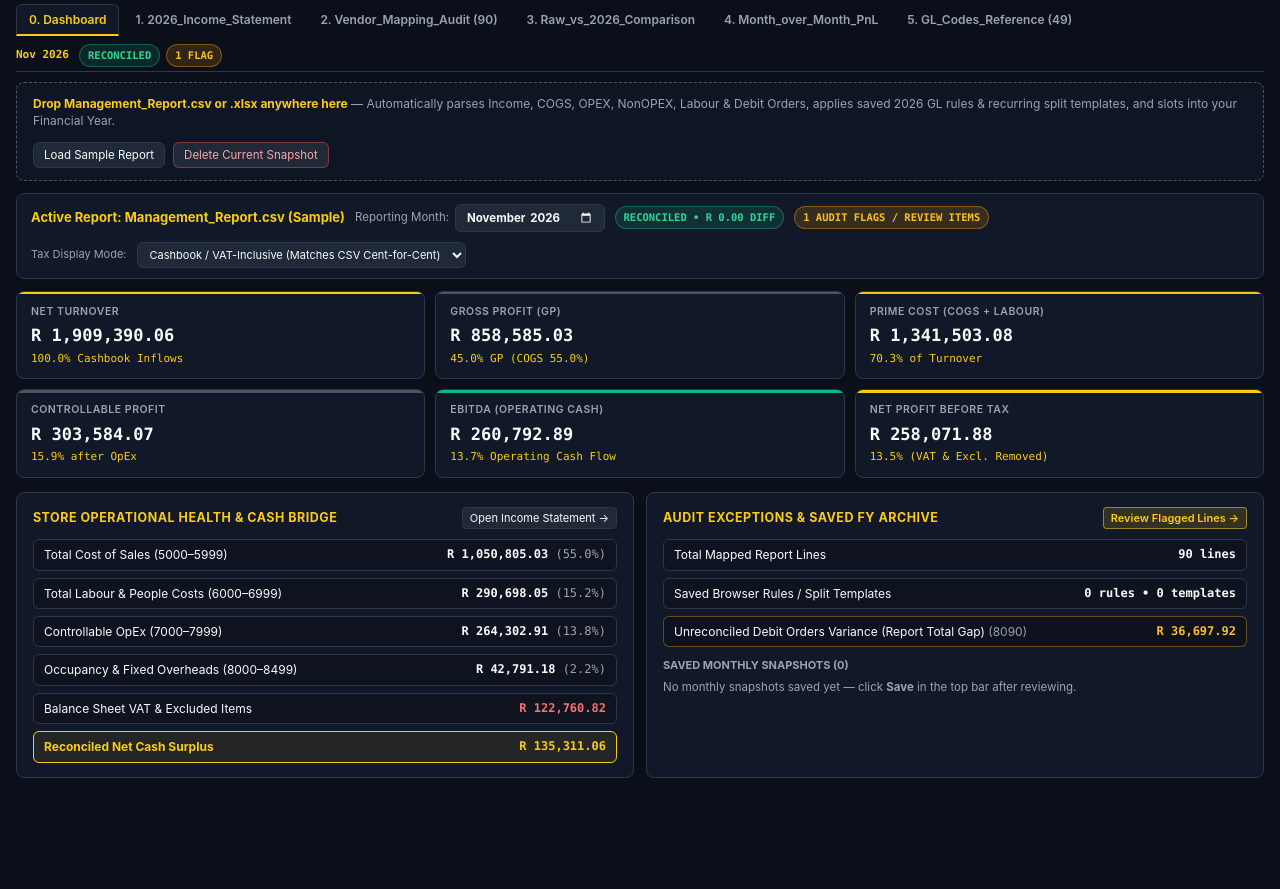
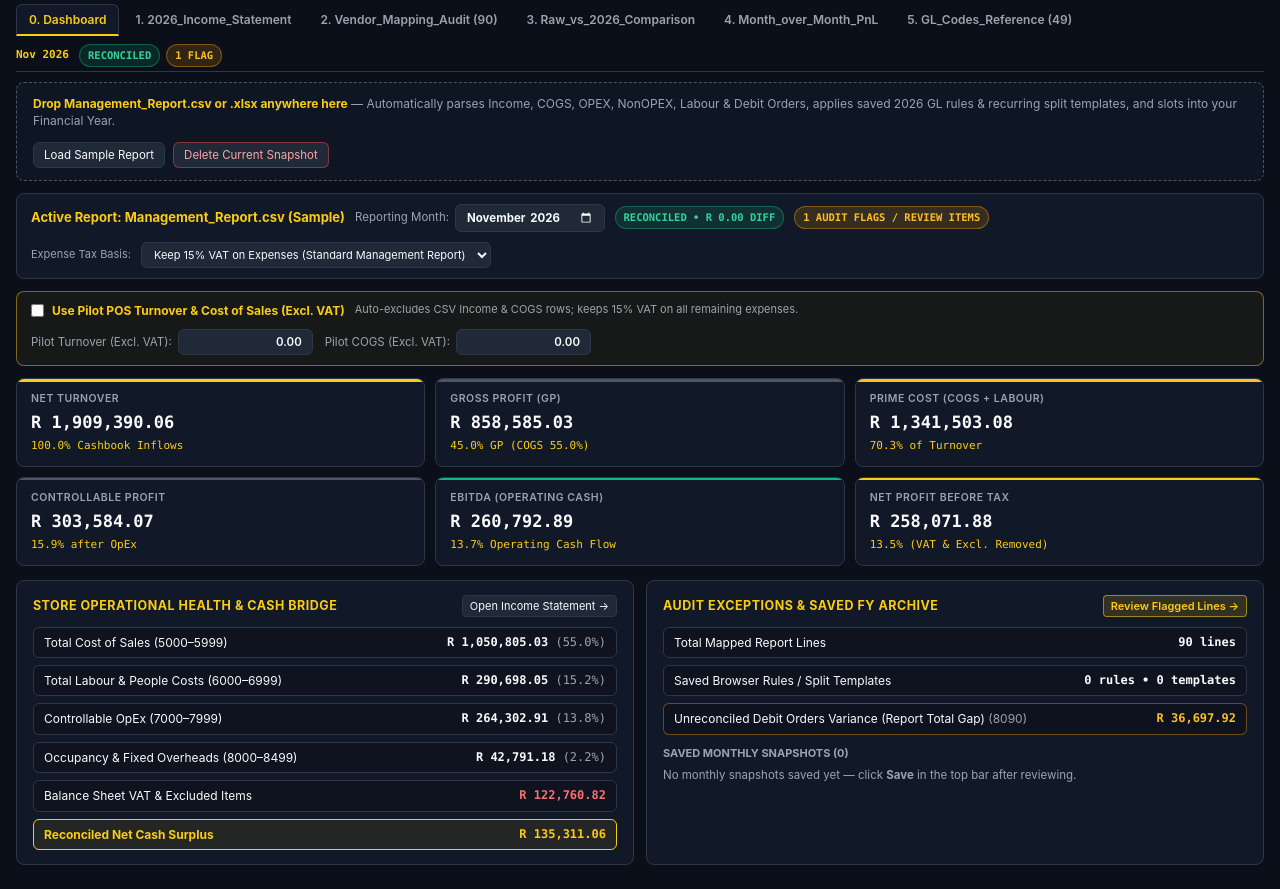
Before and after one commit to MarketingGroup815/sab-financials, a plain HTML site: page index.html in a window 1280 px wide. Shown: the part 53-942 px from the top of the page. Before the commit the page ends 855 px from the top, so only its background shows below. Drawn offline with Linux system fonts and the light colour scheme.

Commit message:
Update index.html

```diff
--- a/index.html
+++ b/index.html
@@ -70,11 +70,32 @@
         <span id="dashFlagPill" class="pill pill-amber" style="cursor:pointer;" onclick="jumpToFlaggedAudit()">0 AUDIT FLAGS / REVIEW ITEMS</span>
       </div>
       <div class="status-right">
-        <span style="font-size:11px;color:var(--text-secondary);">Tax Display Mode:</span>
+        <span style="font-size:11px;color:var(--text-secondary);">Expense Tax Basis:</span>
         <select id="vatModeSelect" style="padding:4px 8px;font-size:11px;">
-          <option value="INCL">Cashbook / VAT-Inclusive (Matches CSV Cent-for-Cent)</option>
-          <option value="EXCL">Accrual Preview: Strip 15% VAT on Vatable Lines</option>
+          <option value="INCL">Keep 15% VAT on Expenses (Standard Management Report)</option>
+          <option value="EXCL">Accrual Preview: Strip 15% VAT on Vatable Expenses</option>
         </select>
+      </div>
+    </div>
+
+    <!-- Pilot POS Override Panel (Excl. VAT) -->
+    <div class="status-strip" style="border-color:rgba(250,204,21,0.45);background:rgba(250,204,21,0.05);">
+      <div class="status-left">
+        <label style="display:inline-flex;align-items:center;gap:8px;cursor:pointer;font-weight:700;color:var(--accent-gold);font-size:12px;">
+          <input type="checkbox" id="chkPilotMode" />
+          <span>Use Pilot POS Turnover &amp; Cost of Sales (Excl. VAT)</span>
+        </label>
+        <span style="font-size:11px;color:var(--text-secondary);">Auto-excludes CSV Income &amp; COGS rows; keeps 15% VAT on all remaining expenses.</span>
+      </div>
+      <div class="status-right" id="pilotInputsGroup" style="gap:12px;">
+        <label class="period-label">
+          <span>Pilot Turnover (Excl. VAT):</span>
+          <input type="text" id="pilotTurnoverInput" inputmode="decimal" class="amt-input" style="width:135px;" placeholder="0.00" value="0.00" />
+        </label>
+        <label class="period-label">
+          <span>Pilot COGS (Excl. VAT):</span>
+          <input type="text" id="pilotCogsInput" inputmode="decimal" class="amt-input" style="width:135px;" placeholder="0.00" value="0.00" />
+        </label>
       </div>
     </div>
 
@@ -184,7 +205,7 @@
             <option value="EDITED">Edited Amounts Only</option>
             <option value="FLAGGED">Audit Flags &amp; Needs Review Only</option>
             <option value="RECLASSIFIED">Reclassified Across Sections</option>
-            <option value="EXCLUDED">Excluded (Exclude / Balance Sheet)</option>
+            <option value="EXCLUDED">Excluded (Exclude / Balance Sheet / Pilot)</option>
           </select>
           <button type="button" id="btnOpenAddLine" class="btn-emerald">+ Add Line</button>
         </div>
@@ -200,7 +221,7 @@
               <th>Vendor / Transaction Description</th>
               <th class="num" style="width:155px;">Amount (ZAR) &bull; Edit</th>
               <th style="width:270px;">Mapped 2026 GL Account (Editable)</th>
-              <th style="width:185px;">Status</th>
+              <th style="width:205px;">Status</th>
               <th>Audit &amp; Compliance Note</th>
               <th class="center" style="width:125px;">Actions</th>
             </tr>
@@ -216,7 +237,7 @@
     <div class="table-card">
       <div class="table-controls">
         <strong>Structural Impact Bridge: Raw Cashbook Export vs. Reclassified 2026 Spur P&amp;L</strong>
-        <span style="color:var(--text-secondary);font-size:11.5px;">Shows why Net Profit Before Tax increases when Balance Sheet VAT &amp; Excluded items are separated</span>
+        <span style="color:var(--text-secondary);font-size:11.5px;">Shows why Net Profit Before Tax changes when Pilot POS &amp; Balance Sheet VAT items are applied</span>
       </div>
       <div class="table-scroll">
         <table>
```
